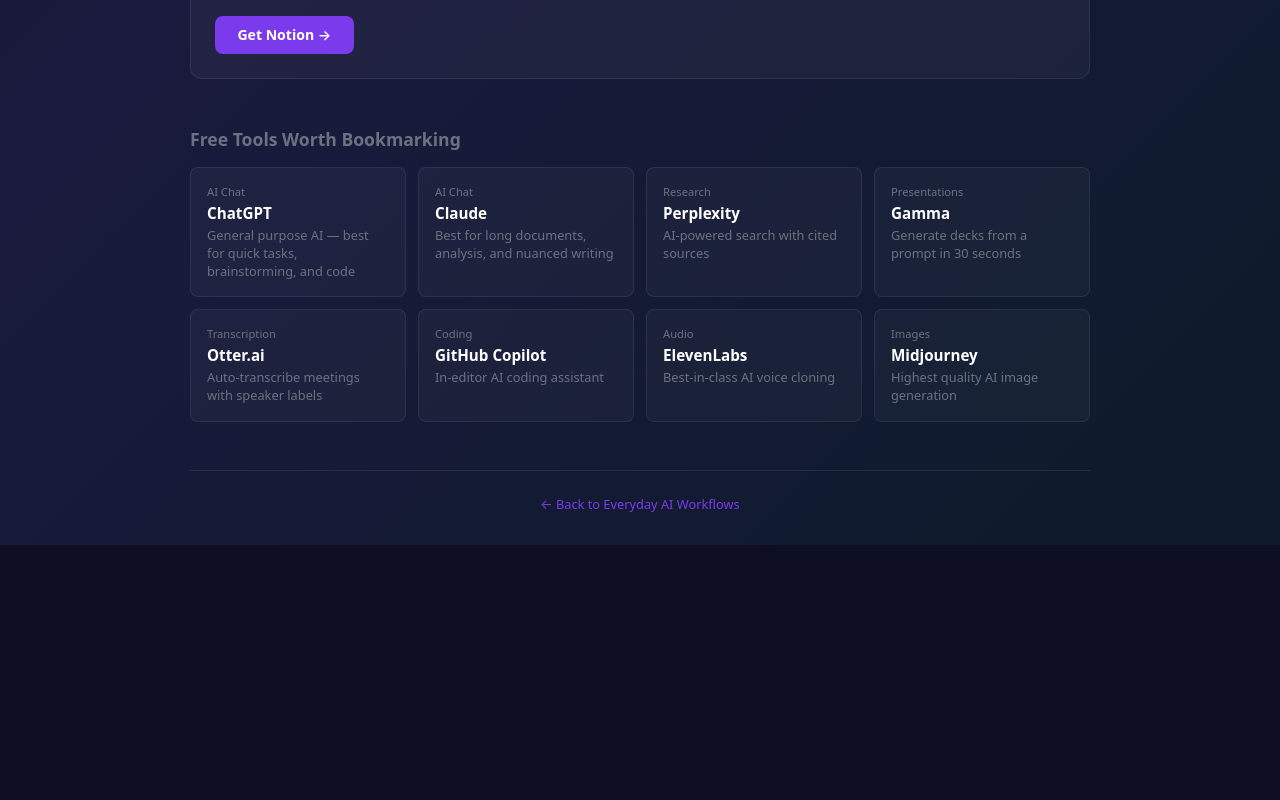
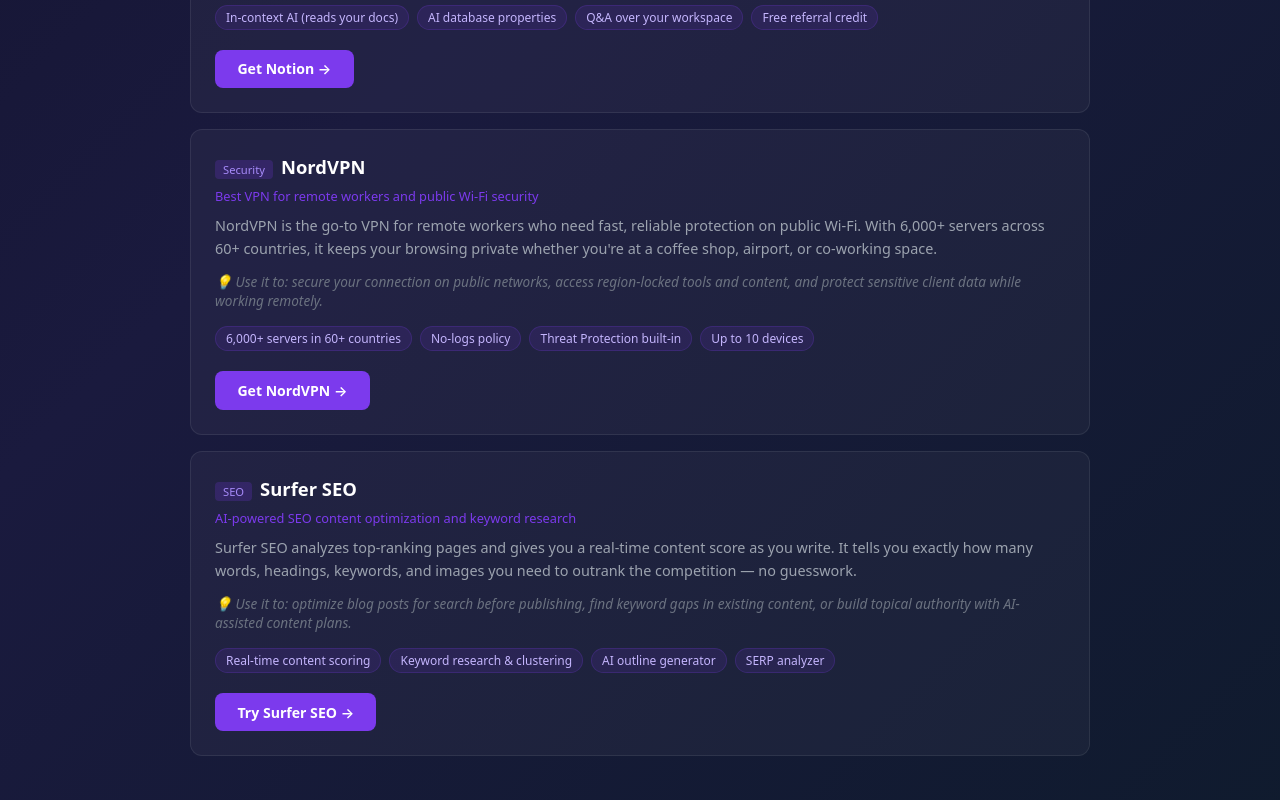
Before and after one commit to echo012726/everydayaiworkflows, a Next.js app: page /tools in a window 1280 px wide. Shown: the part 1540-2340 px from the top of the page. Before the commit the page ends 2085 px from the top, so only its background shows below. Built offline with nearby package versions, Linux system fonts and the light colour scheme.

Commit message:
Add NordVPN + Surfer SEO to tools, add newsletter page, affiliate disclosure

```diff
--- a/src/app/tools/page.tsx
+++ b/src/app/tools/page.tsx
@@ -14,8 +14,6 @@ const affiliateTools = [
     useCase: "Use it to: auto-summarize emails with AI → post to Slack, scrape leads → enrich with AI → push to CRM, or trigger Claude/GPT tasks on a schedule.",
     features: ["1,500+ integrations", "Visual workflow builder", "Free tier (1,000 ops/month)", "AI modules built-in"],
     cta: "Start Free on Make.com",
-    // TODO: Replace with your Make.com referral link after signing up at make.com/en/affiliate-program
-    // Format: https://www.make.com/en/register?pc=msarmento42/en/register?pc=YOUR_REF_CODE
     url: "https://www.make.com/en/register?pc=msarmento42/en/register?pc=msarmento42",
     highlight: true,
     commission: "20% recurring",
@@ -28,7 +26,6 @@ const affiliateTools = [
     useCase: "Use it to: write SEO blog posts 5× faster, generate ad variations for A/B tests, or draft email sequences with consistent voice.",
     features: ["Brand Voice training", "SEO integration (Surfer)", "50+ templates", "Team collaboration"],
     cta: "Try Jasper Free",
-    // TODO: Replace with your Jasper affiliate link after approval at jasper.ai/affiliates
     url: "https://jasper.ai",
     highlight: false,
     commission: "25% recurring",
@@ -41,8 +38,6 @@ const affiliateTools = [
     useCase: "Use it to: write up-to-date product comparisons, generate news-informed social content, or research-backed blog posts without manual searching.",
     features: ["Real-time web access", "Article writer (long-form)", "Paraphrasing tool", "Free tier available"],
     cta: "Try Writesonic Free",
-    // TODO: Replace with your Writesonic affiliate link after signing up at writesonic.com/affiliates
-    // Format: https://writesonic.com/?via=YOUR_ID
     url: "https://writesonic.com",
     highlight: false,
     commission: "30% recurring",
@@ -55,10 +50,33 @@ const affiliateTools = [
     useCase: "Use it to: auto-generate meeting summaries from transcripts, create SOPs from bullet notes, or build AI-powered knowledge bases your team can query.",
     features: ["In-context AI (reads your docs)", "AI database properties", "Q&A over your workspace", "Free referral credit"],
     cta: "Get Notion",
-    // TODO: Replace with your Notion referral link (notion.so has a referral program in Account Settings)
     url: "https://notion.so",
     highlight: false,
     commission: "$10 credit/referral",
+  },
+  {
+    name: "NordVPN",
+    category: "Security",
+    tagline: "Best VPN for remote workers and public Wi-Fi security",
+    description: "NordVPN is the go-to VPN for remote workers who need fast, reliable protection on public Wi-Fi. With 6,000+ servers across 60+ countries, it keeps your browsing private whether you're at a coffee shop, airport, or co-working space.",
+    useCase: "Use it to: secure your connection on public networks, access region-locked tools and content, and protect sensitive client data while working remotely.",
+    features: ["6,000+ servers in 60+ countries", "No-logs policy", "Threat Protection built-in", "Up to 10 devices"],
+    cta: "Get NordVPN",
+    url: "https://www.jdoqocy.com/click-101754888-13914989",
+    highlight: false,
+    commission: "Affiliate",
+  },
+  {
+    name: "Surfer SEO",
+    category: "SEO",
+    tagline: "AI-powered SEO content optimization and keyword research",
+    description: "Surfer SEO analyzes top-ranking pages and gives you a real-time content score as you write. It tells you exactly how many words, headings, keywords, and images you need to outrank the competition — no guesswork.",
+    useCase: "Use it to: optimize blog posts for search before publishing, find keyword gaps in existing content, or build topical authority with AI-assisted content plans.",
+    features: ["Real-time content scoring", "Keyword research & clustering", "AI outline generator", "SERP analyzer"],
+    cta: "Try Surfer SEO",
+    url: "https://surferseo.com",
+    highlight: false,
+    commission: "Affiliate",
   },
 ];
 
@@ -91,8 +109,12 @@ export default function ToolsPage() {
         <h1 style={{ fontSize: "2.2rem", fontWeight: 700, margin: "1rem 0 0.5rem", lineHeight: 1.2 }}>
           AI Tools We Actually Use
         </h1>
-        <p style={{ color: "#9ca3af", marginBottom: "1.5rem", maxWidth: "600px" }}>
+        <p style={{ color: "#9ca3af", marginBottom: "1rem", maxWidth: "600px" }}>
           Every workflow on this site was built with these tools. The ones below are worth paying for — the free alternatives are listed at the bottom.
+        </p>
+
+        <p style={{ color: "#6b7280", fontSize: "0.82rem", marginBottom: "1.5rem", fontStyle: "italic" }}>
+          Some links on this page are affiliate links. We may earn a small commission at no extra cost to you — it helps keep this site free.
         </p>
 
         <div style={{
```
Also changed, not shown: src/app/newsletter/page.tsx (added, +74 -0 lines).
